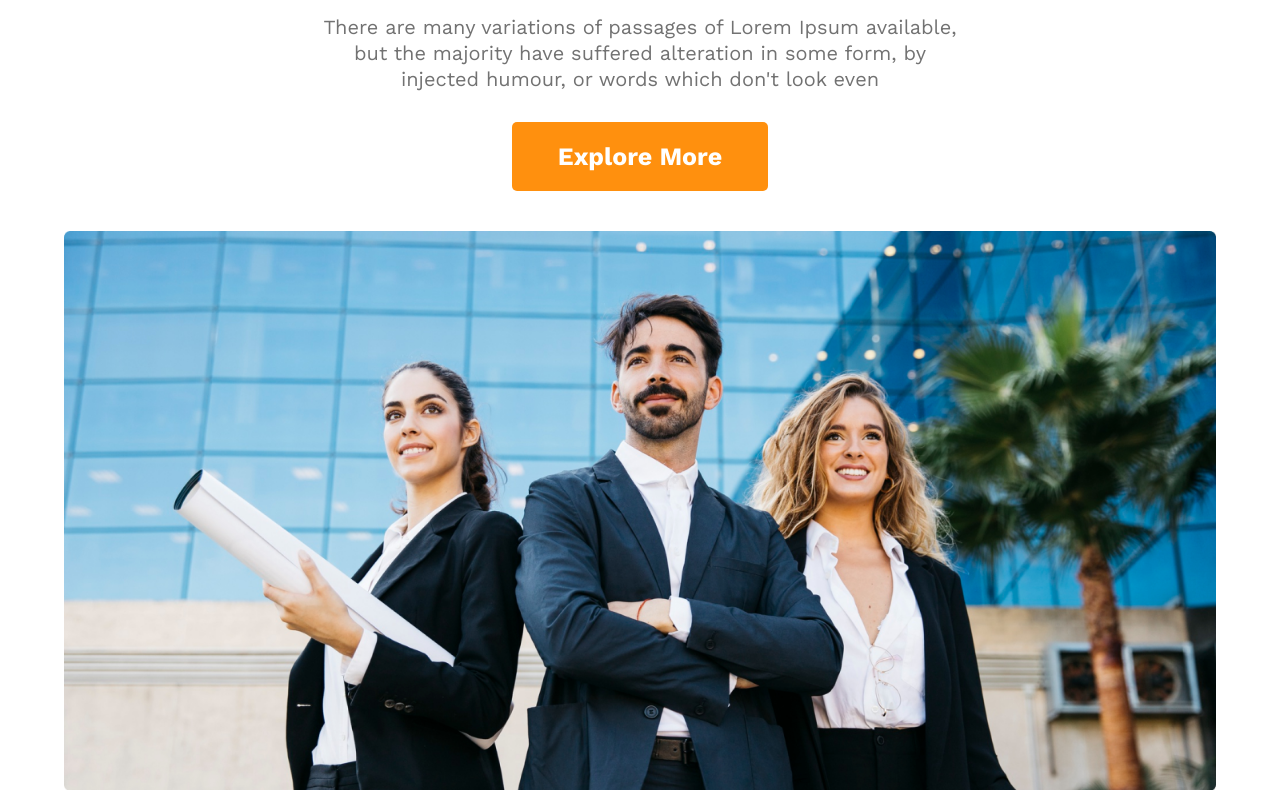
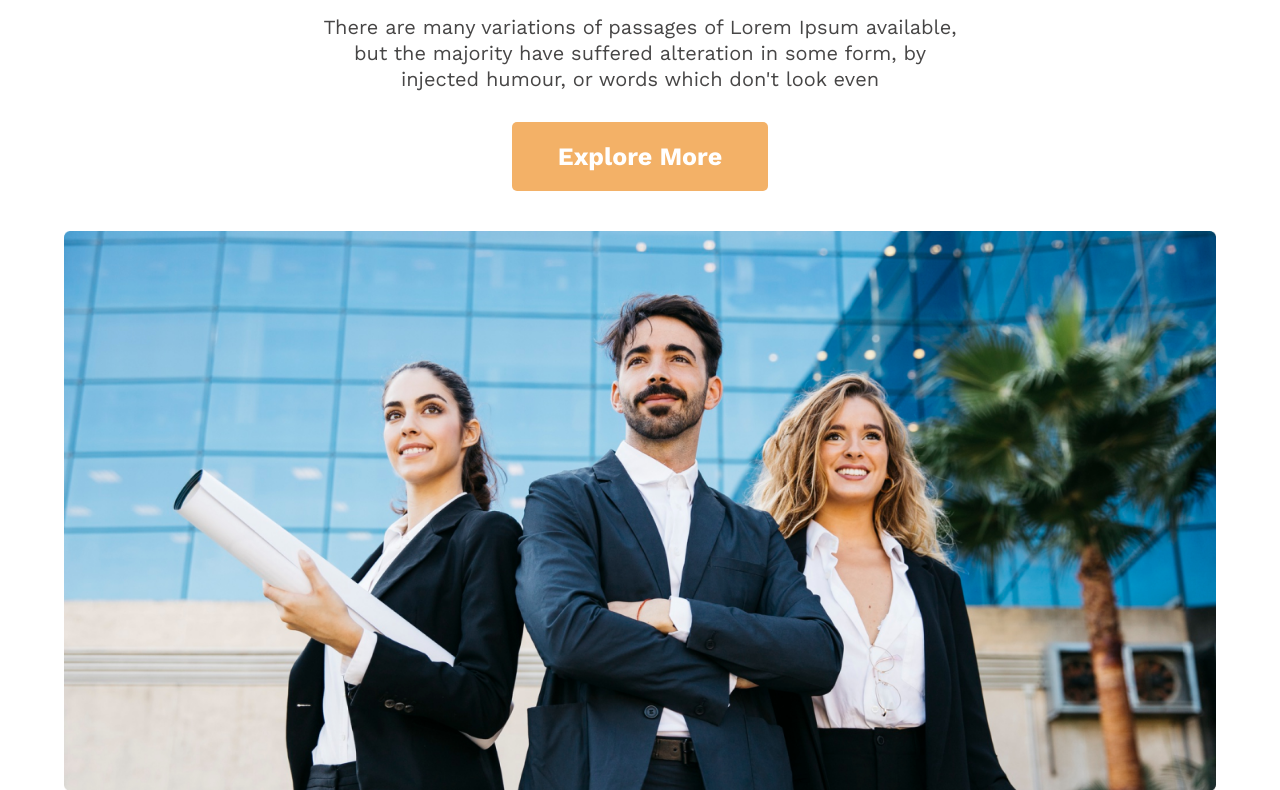
Before and after one commit to alfa96git/G3-Architect-Project, a plain HTML site: page index.html in a window 1280 px wide. Shown: the part 333-1123 px from the top of the page. Drawn offline with nearby package versions, Linux system fonts and the light colour scheme; a web font is replaced by a local one.

Commit message:
Project Done

```diff
--- a/style.css
+++ b/style.css
@@ -14,9 +14,9 @@ body {
 }
 
 :root {
-    --primary-color: #FF900E;
-    --font-primary: #131313;
-    --font-secondary: #727272;
+    --primary-color: #f3b167;
+    --font-primary: hsla(0, 0%, 0%, 0.871);
+    --font-secondary: #474646;
 }
 
 
@@ -433,6 +433,7 @@ body {
         max-width: 550px;
     }
 
+
     /* Header section starts */
     .header nav {
         flex-direction: column;
@@ -474,6 +475,7 @@ body {
         padding: 10px;
     }
 
+
     /* Banner section starts */
     .banner {
         padding: 50px 0 50px 0;
@@ -508,6 +510,7 @@ body {
         width: 40%;
     }
 
+
     /* feature section starts */
     .our-features {
         flex-direction: column-reverse;
@@ -537,6 +540,7 @@ body {
         font-size: 14px;
         line-height: 21px;
     }
+
 
     /* Our feature section starts */
 
@@ -587,6 +591,7 @@ body {
         font-size: 15px;
     }
 
+
     /* Some fact section starts */
     .some-fact {
         display: flex;
@@ -628,6 +633,7 @@ body {
         font-size: 10px;
     }
 
+
     /* Our sponsors section starts */
     .sponsors-descriptions {
         gap: 20px;
@@ -660,7 +666,7 @@ body {
         width: 80%;
     }
 
-    /* Footer siction starts */
+    /* Footer section starts */
     .footer p {
         font-size: 15px;
         margin-top: 90px;
@@ -687,11 +693,13 @@ body {
 
 }
 
-/* For mediun devices */
+
+/* For medium devices */
 @media only screen and (min-width: 577px) and (max-width: 992px) {
     body {
         max-width: 950px;
     }
+
 
     /* Header section starts */
     .header nav {
@@ -713,6 +721,7 @@ body {
     .menu ul li:hover {
         background-color: #ff8f0f4d;
     }
+
 
     /* Banner section starts*/
     .banner {
@@ -748,6 +757,7 @@ body {
         width: 30%;
     }
 
+
     /* Our feature section starts */
     .our-features {
         flex-direction: column-reverse;
@@ -774,6 +784,7 @@ body {
         font-size: 16px;
         line-height: 26px;
     }
+
 
     /* Our feature section starts */
 
@@ -827,6 +838,7 @@ body {
         font-size: 20px;
     }
 
+
     /* Some fact section starts */
     .some-fact {
         display: flex;
@@ -867,6 +879,7 @@ body {
         font-size: 15px;
     }
 
+
     /* Our sponsors section starts */
     .sponsors-descriptions {
         gap: 25px;
@@ -893,6 +906,7 @@ body {
         width: 80%;
     }
 
+
     /* Our projects section starts */
     .our-projects>h3 {
         font-size: 30px;
@@ -906,12 +920,14 @@ body {
 
 }
 
+
 /* For large devices */
 @media only screen and (min-width: 992px) and (max-width: 1200px) {
     .feature-gallery{
         margin-left: 20px;
     }
 }
+
 
 /* For extra large devices */
 @media only screen and (min-width: 1200px) {
```
